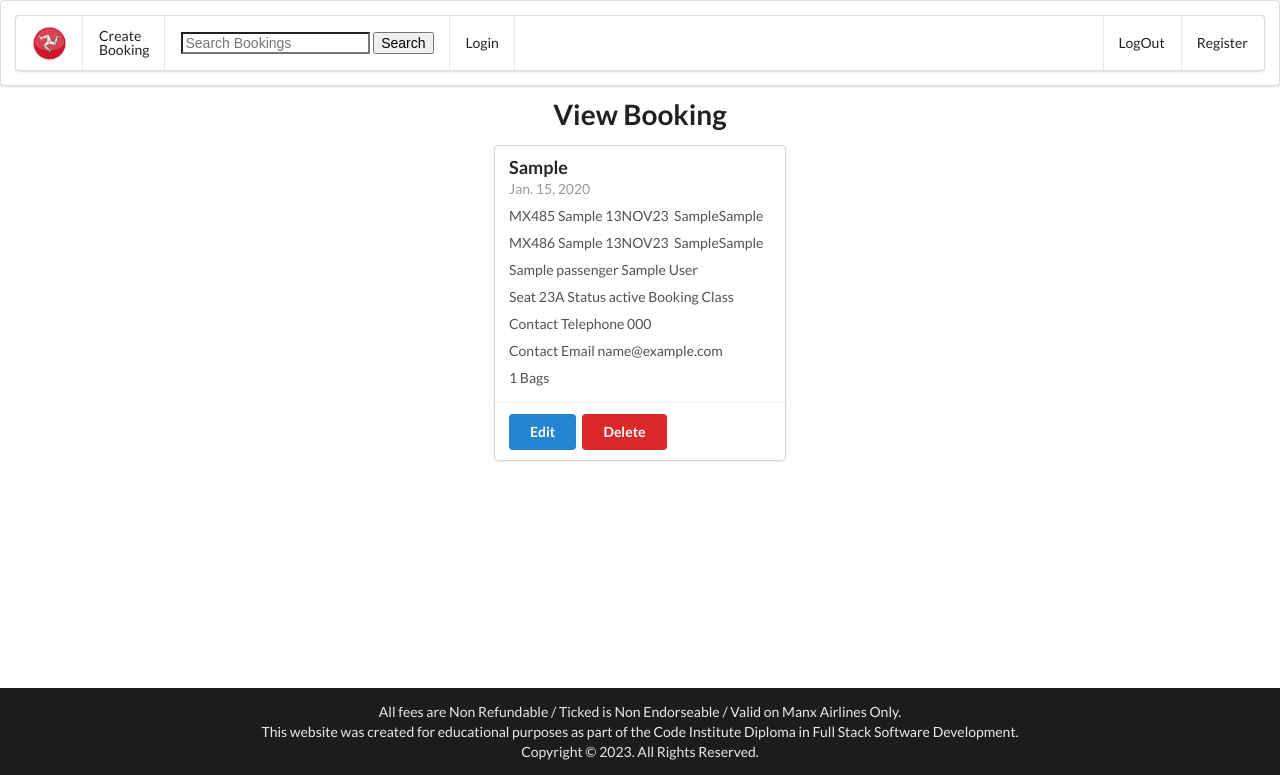
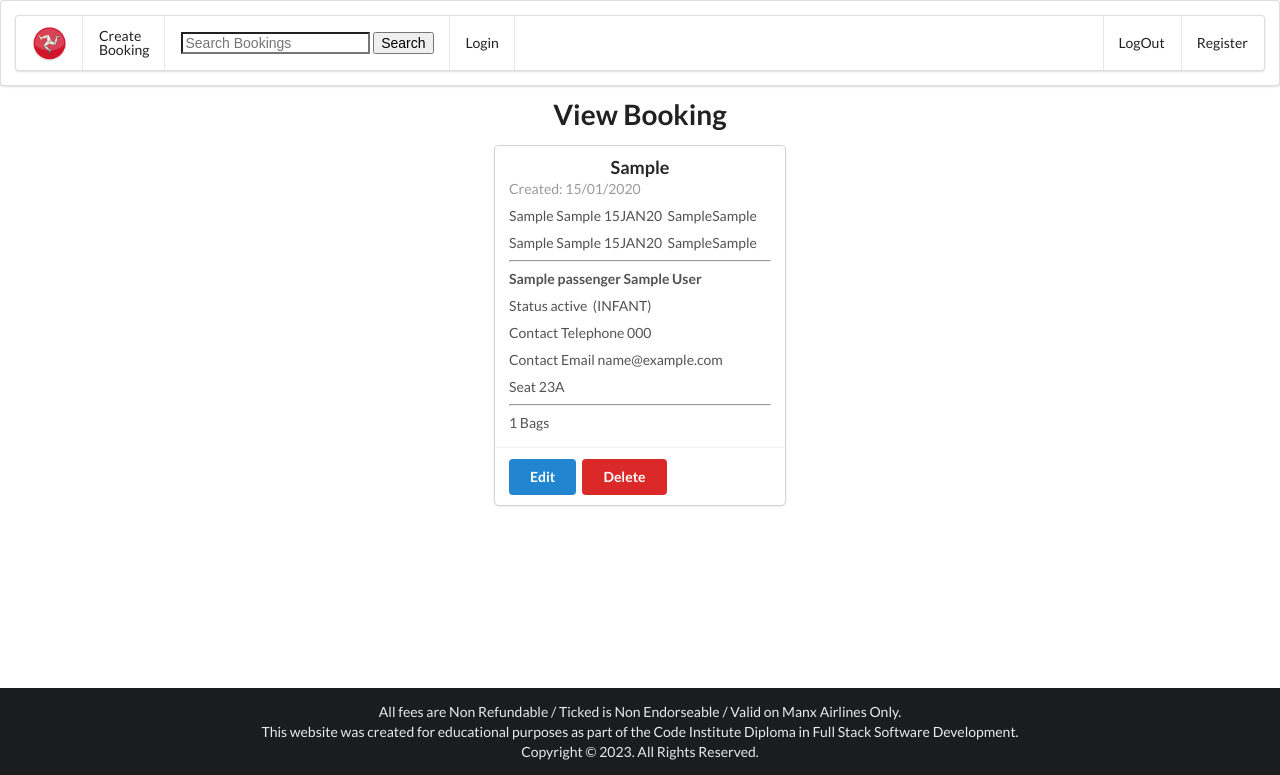
Before and after one commit to DelroyGayle/manx-airlines-booking-system-pp4-version2, a Django app: page /booking/1/ in a window 1280 px wide. Shown: the top 775 px of the page. Run offline with Django 3.2, Linux system fonts and the light colour scheme; tables that the repository leaves empty hold one stand-in row (values such as "Sample post"); some libraries are stand-ins or nearby versions.

Commit message:
Test View Booking

```diff
--- a/booking/models.py
+++ b/booking/models.py
@@ -109,8 +109,9 @@ class Passenger(models.Model):
     contact_email = models.CharField(max_length=40, blank=True, default="")
     pnr = models.ForeignKey(Booking, on_delete=models.CASCADE)
     seat_number = models.PositiveSmallIntegerField(default=0)
-    # Status: HK1 for PAX 1, HK2 for PAX 2, etc
-    status = models.CharField(max_length=3)
+    # Status: HK1 for PAX 1, HK2 for PAX 2, etc up to HK20
+    # Infants have the same status number as the accompanying adult
+    status = models.CharField(max_length=4)
     # Optional Wheelchair Info
     # Blank or R for WHCR, S for WCHS, C for WCHC
     wheelchair_ssr = models.CharField(max_length=1, blank=True, default="")
--- a/booking/static/booking/css/style.css
+++ b/booking/static/booking/css/style.css
@@ -62,6 +62,10 @@ ul.errorlist {display:none;}
     width: 60%;
 }
 
+.ui[class*="center aligned"].container {
+    text-align: left;
+}
+
 .ui.form input[type=text],
 textarea {
     text-transform: uppercase;
--- a/booking/urls.py
+++ b/booking/urls.py
@@ -11,6 +11,4 @@ urlpatterns = [
     path('edit/<id>/', views.edit_booking, name='edit-booking'),
     path('details/', views.passenger_details_form,
          name='passenger-details-form'),
-    path('copy/', views.passenger_details_form2,
-         name='passenger-details-form-copy'),
 ]
--- a/booking/views.py
+++ b/booking/views.py
@@ -699,21 +699,20 @@ def compute_total_price(children_included, infants_included):
             f"{number_of_adults} x GBP{ADULT_PRICE:3.2f} = GBP{total:5.2f}")
 
     if children_included:
-            number_of_children = Common.save_context["booking"]["children"]
-            product = number_of_children * CHILD_PRICE
-            total += product
-            the_fees_template_values["children_total"] = (
+        number_of_children = Common.save_context["booking"]["children"]
+        product = number_of_children * CHILD_PRICE
+        total += product
+        the_fees_template_values["children_total"] = (
                     f"{number_of_children} x GBP{CHILD_PRICE:3.2f} = "
                     f"GBP{product:5.2f}")
 
     if infants_included:
-            number_of_infants = Common.save_context["booking"]["infants"]
-            product = number_of_infants * INFANT_PRICE
-            total += product
-            the_fees_template_values["infants_total"] = (
+        number_of_infants = Common.save_context["booking"]["infants"]
+        product = number_of_infants * INFANT_PRICE
+        total += product
+        the_fees_template_values["infants_total"] = (
                     f"{number_of_infants} x GBP{INFANT_PRICE:3.2f} = "
                     f"GBP{product:5.2f}")
-    # TODO context["bags_remarks_form"] = bags_remarks_form
 
     print("BAGS",Common.save_context["bags"] ) # TODO
     number_of_bags = Common.save_context["bags"]
@@ -936,7 +935,11 @@ def view_booking(request, id):
         print(pax_record.pax_type, pax_record.pax_number)
         passenger_list.append(pax_record)
     #  print(type(passenger_list)) #  TODO
-    context = {"booking": booking, "passengers": passenger_list}
+    display = dict(created_at=booking.created_at.strftime("%d/%m/%Y"),
+                   outbound_date=booking.outbound_date.strftime("%d%b%y").upper())
+    if booking.return_flight:
+        display["inbound_date"] = booking.inbound_date.strftime("%d%b%y").upper()
+    context = {"booking": booking, "passengers": passenger_list, "display": display}
     # print(pax.title, pax.last_name, pax.last_name) TODO
     return render(request, "booking/view-booking.html", context)
 
--- a/templates/booking/view-booking.html
+++ b/templates/booking/view-booking.html
@@ -11,20 +11,40 @@ TODO
 
 <div class="ui centered card">
     <div class="content">
-        <div class="header">{{  booking.pnr }}</div>
-        <div class="meta">{{ booking.created_at }}</div>
+        <div class="center aligned header">{{  booking.pnr }}</div>
+        <div class="meta">Created: {{ display.created_at }}</div>
         <div class="description">
-            <p>MX485&nbsp;{{ booking.ticket_class }}&nbsp;13NOV23&nbsp;
+            <p>{{ booking.outbound_flightno }}&nbsp;{{ booking.ticket_class }}&nbsp;{{ display.outbound_date }}&nbsp;
                 {{ booking.flight_from }}{{ booking.flight_to }}</p>
-            <p>MX486&nbsp;{{ booking.ticket_class }}&nbsp;13NOV23&nbsp;
-                {{  booking.flight_to }}{{ booking.flight_from }}</p>
+            {% if booking.return_flight %}
+                <p>{{ booking.inbound_flightno }}&nbsp;{{ booking.ticket_class }}&nbsp;{{ display.inbound_date }}&nbsp;
+                    {{  booking.flight_to }}{{ booking.flight_from }}</p>
+            {% endif %}
+            <hr>
             {% for pax in passengers %}
-            <p>{{ pax.title }}&nbsp;{{ pax.first_name }}&nbsp;{{ pax.last_name }}</p>
-            <p>Seat&nbsp;23A&nbsp;Status&nbsp;{{ pax.status }}&nbsp;Booking&nbsp;Class&nbsp;{{ pax.ticket_class }}</p>
-            <p>Contact&nbsp;Telephone&nbsp;{{ pax.contact_number }}</p>
-            <p>Contact Email&nbsp;{{ pax.contact_email }}</p>
+                <p><strong>{{ pax.title }}&nbsp;{{ pax.first_name }}&nbsp;{{ pax.last_name }}</strong></p>
+                <p>Status&nbsp;{{ pax.status }}&nbsp;
+                {% if pax.pax_type == "A" %}
+                    (ADULT)
+                {% elif pax.pax_type == "C" %}
+                pax.data_of_birth
+                    (CHILD/{{ pax.data_of_birth }}|date:"dmy"|upper)
+                {% else %}
+                    (INFANT)
+                {% endif %}
+                </p>
+                {%if pax.contact_number|length %}
+                    <p>Contact&nbsp;Telephone&nbsp;{{ pax.contact_number }}</p>
+                {% endif %}
+                {%if pax.contact_email %}
+                    <p>Contact Email&nbsp;{{ pax.contact_email }}</p>
+                    {% endif %}
+                <p>Seat&nbsp;23A</p>
             {% endfor %}
-            <p>{{ booking.number_of_bags }} Bags</p>
+            {%if booking.number_of_bags %}
+                <hr>
+                <p>{{ booking.number_of_bags }} Bags</p>
+            {% endif %}
         </div>
     </div>
     <div class="extra content">
@@ -32,4 +52,4 @@ TODO
         <a href={% url 'delete-booking' booking.id %} class="ui button red">Delete</a>
     </div>
 </div>
-    {% endblock %}
+{% endblock %}
--- a/templates/includes/base.html
+++ b/templates/includes/base.html
@@ -7,9 +7,6 @@
     <meta charset="UTF-8">
     <meta name="viewport" content="width=device-width, initial-scale=1.0">
     <title>{% block title %}Home Page{% endblock %}</title>
-    <link rel="preconnect" href="https://fonts.googleapis.com">
-    <link rel="preconnect" href="https://fonts.gstatic.com" crossorigin>
-    <link href="https://fonts.googleapis.com/css2?family=Inconsolata:wght@200&family=Press+Start+2P&display=swap" rel="stylesheet">
     <link rel="stylesheet" type="text/css"
         href="https://cdnjs.cloudflare.com/ajax/libs/semantic-ui/2.5.0/semantic.min.css">
     <script src="https://cdnjs.cloudflare.com/ajax/libs/jquery/3.7.1/jquery.min.js"></script>
@@ -21,7 +18,7 @@
 <body>
     {% include "includes/navbar.html" %}
     <main class="my-main-style">
-        <div class="ui large centred container" id="homepage">
+        <div class="ui large center aligned container" id="homepage">
             {% block content %}
             {% endblock %}
         </div>
```
Also changed, not shown: templates/booking/passenger-details-form-copy.html (deleted, +0 -46 lines), booking/migrations/0012_alter_passenger_status.py (added).
